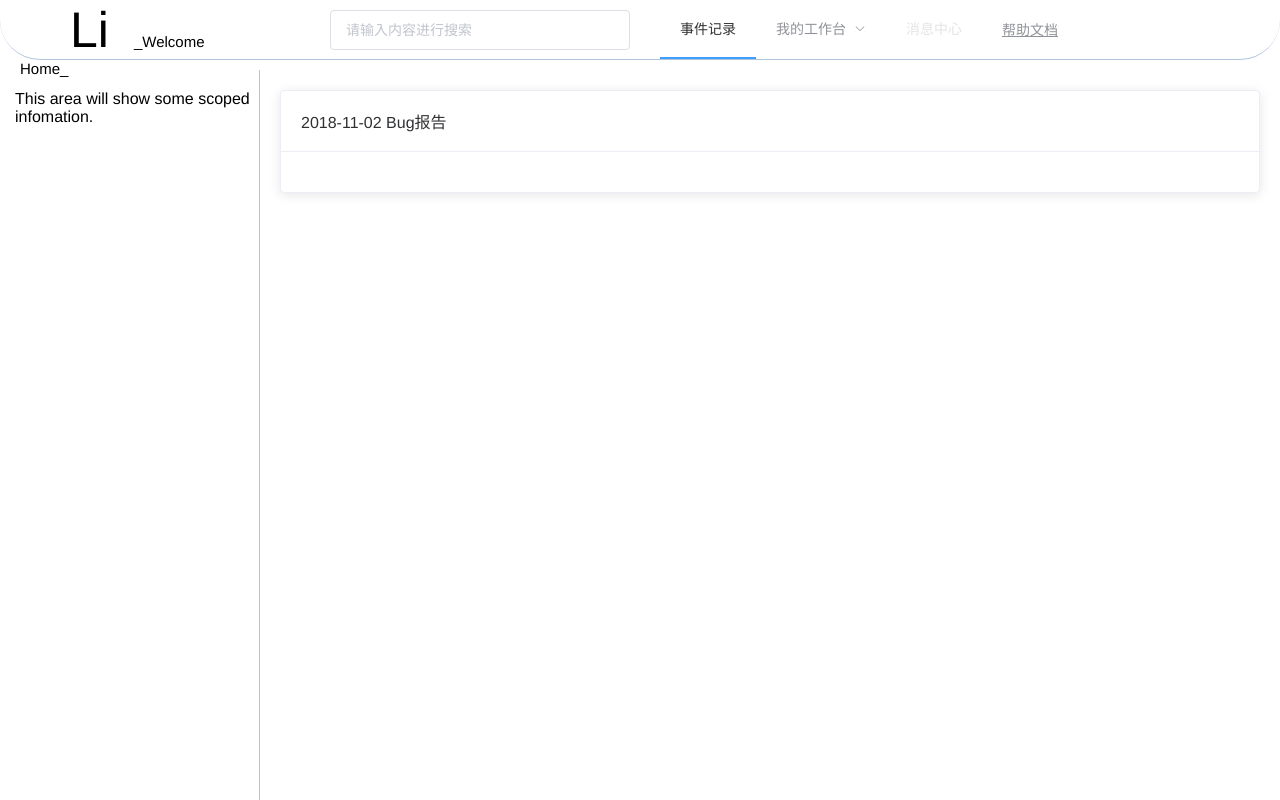
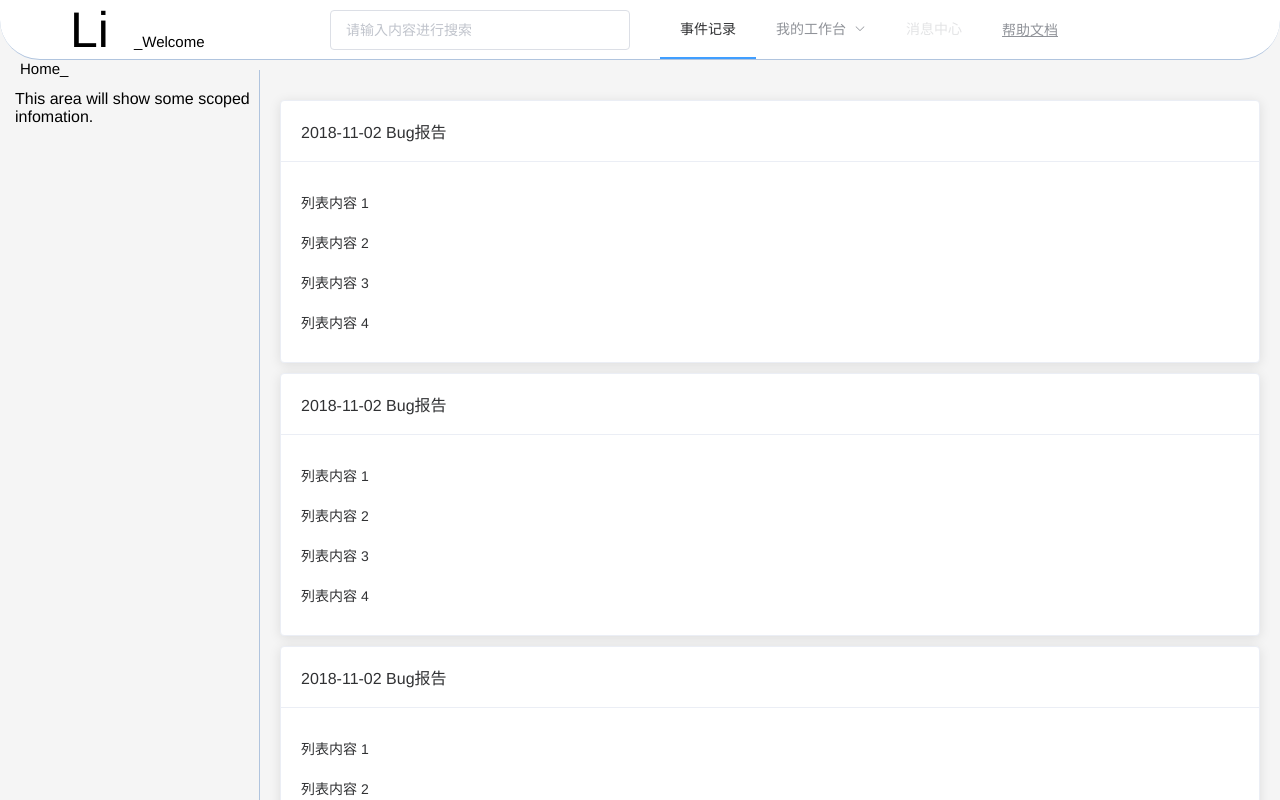
Before and after one commit to whutAutoSquad/FE_ProgressiveProject, a Vue app: page / in a window 1280 px wide. Shown: the top 800 px of the page. Built offline with nearby package versions, Linux system fonts and the light colour scheme.

Commit message:
添加了一个 el-card 组件. 将整体背景色设置了一下,调成较暗色(whitesmoke)

```diff
--- a/src/containers/index.vue
+++ b/src/containers/index.vue
@@ -48,6 +48,7 @@ export default {
 .main-container {
   overflow-y: hidden;
   height: 100%;
+  background-color: whitesmoke;
 }
 
 .el-header {
--- a/src/containers/main/index.vue
+++ b/src/containers/main/index.vue
@@ -1,8 +1,11 @@
 <template>
   <section class="main">
-    <el-card>
+    <el-card v-for="cnt in 3" :key="cnt" class="i-card" >
       <div slot="header">
         2018-11-02 Bug报告
+      </div>
+      <div v-for="cnt in 4" :key="cnt" class="text item">
+        {{'列表内容 ' + cnt }}
       </div>
     </el-card>
   </section>
@@ -23,4 +26,15 @@ export default {
 .main {
     min-height: 900px;
 }
+
+.i-card {
+  margin: 10px 0;
+}
+.i-card .text {
+  font-size: 14px;
+}
+
+.i-card .item {
+  padding: 10px 0;
+}
 </style>
```
